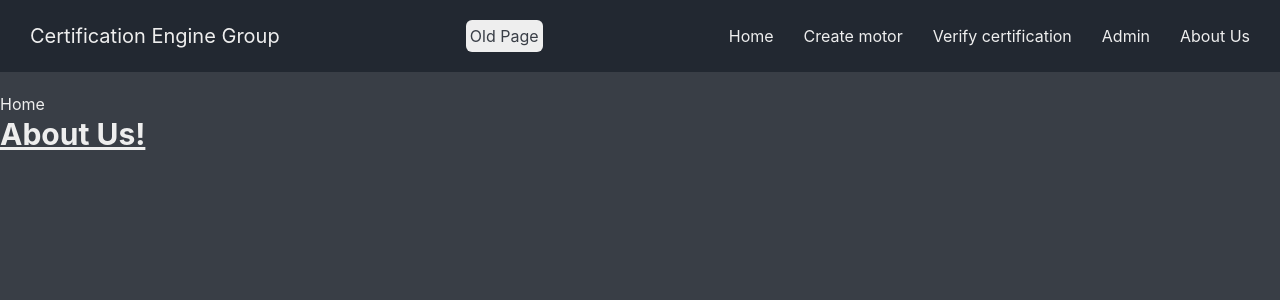
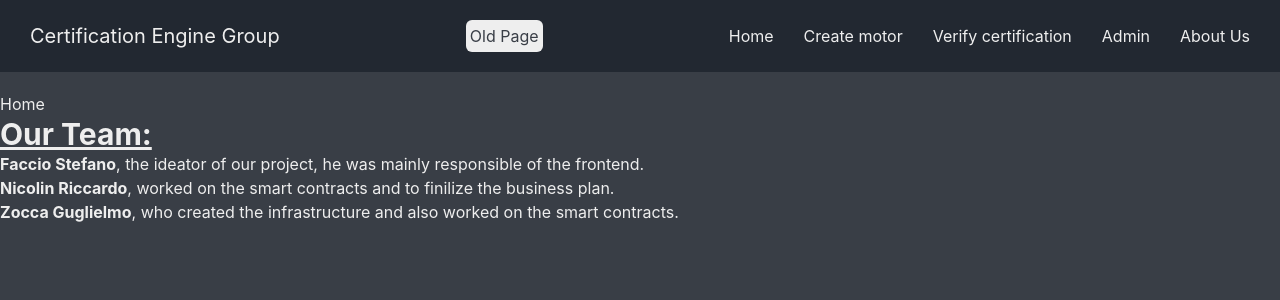
Before and after one commit to spam-thunder-with-sun/BlockchainProject, a React (Create React App) app in the folder Proj_source/front/: page /aboutus in a window 1280 px wide. Shown: the top 300 px of the page. Built offline with nearby package versions, Linux system fonts and the light colour scheme; what @drizzle/store would draw is missing.

Commit message:
Update AboutUs.js

```diff
--- a/Proj_source/front/src/pages/AboutUs.js
+++ b/Proj_source/front/src/pages/AboutUs.js
@@ -8,8 +8,17 @@ function AboutUs() {
       <Navbar />
       <h1>Home</h1>
       <h1 className="text-3xl font-bold underline">
-        About Us!
+        Our Team:
       </h1>
+        <p>
+          <strong>Faccio Stefano</strong>, the ideator of our project, he was mainly responsible of the frontend.
+      </p>
+      <p>
+          <strong>Nicolin Riccardo</strong>, worked on the smart contracts and to finilize the business plan.
+      </p>
+      <p>
+          <strong>Zocca Guglielmo</strong>, who created the infrastructure and also worked on the smart contracts.
+      </p>
     </div>
   );
 }
```
